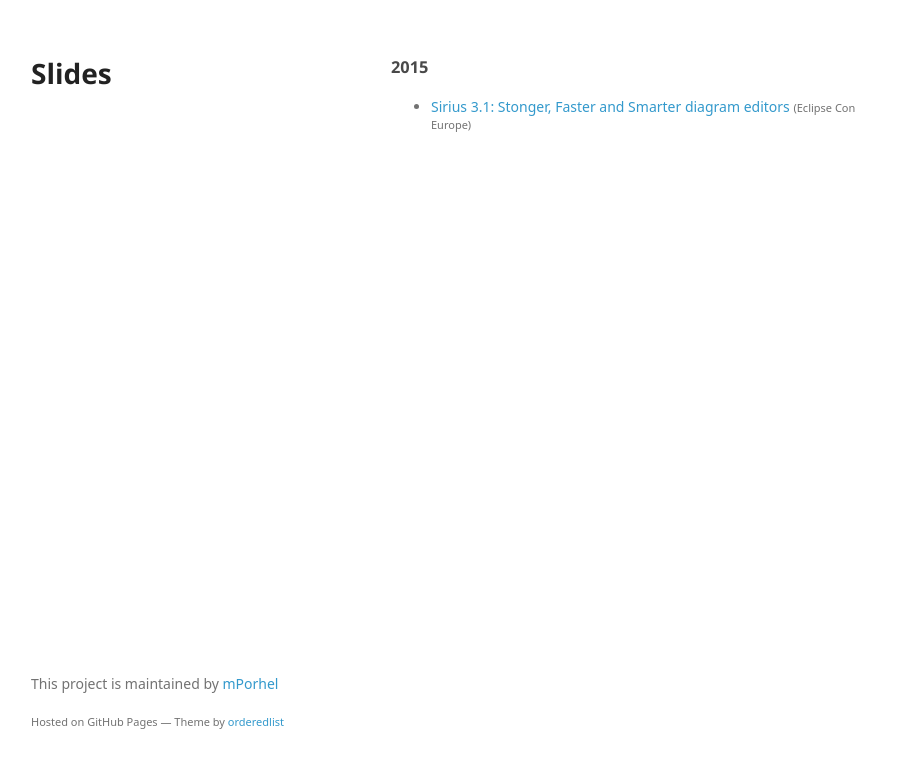
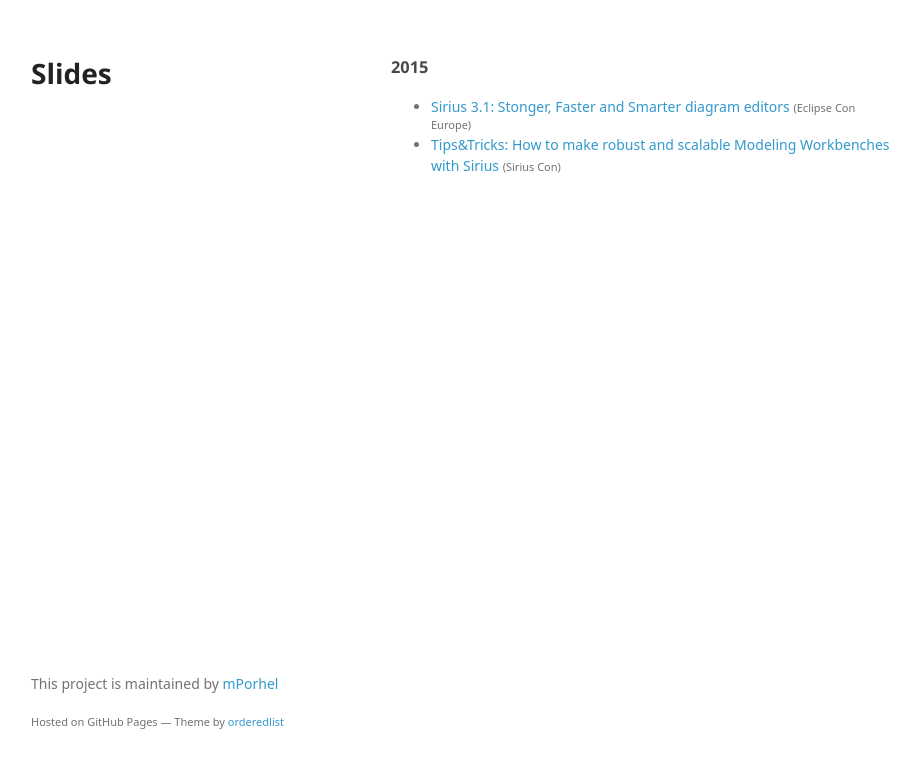
Before and after one commit to mPorhel/slides, a plain HTML site: page index.html in a window 1280 px wide. Shown: the whole page, without its empty margins (179-1099 px from the left). Drawn offline with Linux system fonts and the light colour scheme; a web font is replaced by a local one.

Commit message:
SiriusCon presentation

```diff
--- a/index.html
+++ b/index.html
@@ -24,6 +24,9 @@
             <li>
                <a href="2015_EclipseConEU_Sirius31_StrongerFasterSmarter/">Sirius 3.1: Stonger, Faster and Smarter diagram editors</a> <small>(Eclipse Con Europe)</small>
             </li>
+            <li>
+               <a href="HowToMakeRobustScalableMW.pdf">Tips&Tricks: How to make robust and scalable Modeling Workbenches with Sirius</a> <small>(Sirius Con)</small>
+            </li>
           </ul>
       </section>
       <footer>
```
Also changed, not shown: 1 other file.
